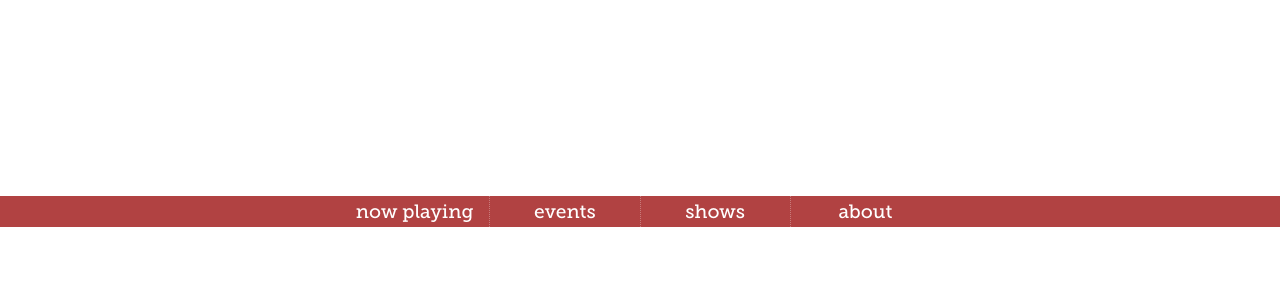
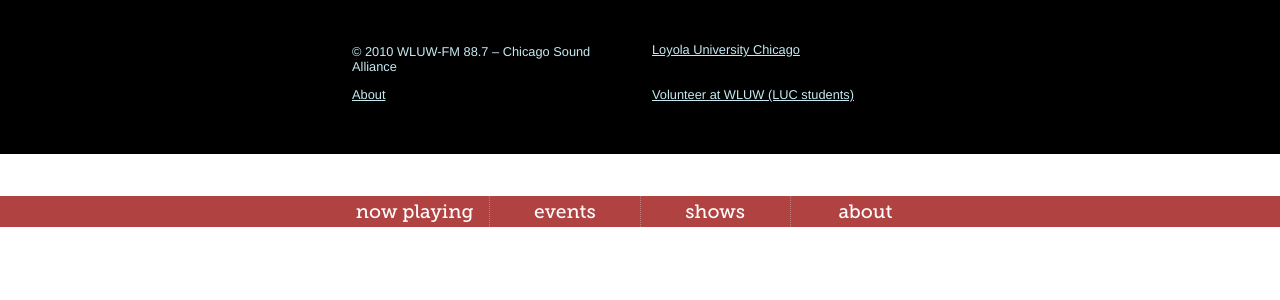
Before and after one commit to chrisdickinson/django-radio-station, a Django app: template wluw/radio/frontend/templates/flatpages/about.html in a window 1280 px wide. Shown: the top 300 px of the page. Run offline with Django 3.2, Linux system fonts and the light colour scheme; the template is opened without the code that fills it, so the values that code supplies are empty; parts of the project's set-up code (start-up, migrations or seed data) failed here and were passed over; some libraries are stand-ins or nearby versions.

Commit message:
add in basic footer

```diff
--- a/wluw/media/css/base.css
+++ b/wluw/media/css/base.css
@@ -16,7 +16,7 @@
 
 body { font-family:"Helvetica Neue", "Helvetica"; font-size:16px; }
 .scene { position:relative; }
-.scene .wrap { width:600px; margin:0pt auto; z-index:2000; position:relative; }
+.wrap { width:600px; margin:0pt auto; z-index:2000; position:relative; }
 
 
 
@@ -83,7 +83,7 @@ h2 a                            { padding:0px 8px; }
 .scene.about .scene-left        { width:400px; height:467px; background:url('../img/train.png') no-repeat; position:absolute; top:20%; left:0px; z-index:1; }
 .scene.about .scene-right       { width:400px; height:467px; background:url('../img/train.png') no-repeat; position:absolute; top:20%; right:0px; z-index:1; }
 
-.scene.about                    { background:#9E1313; padding-top:128px; }
+.scene.about                    { background:#9E1313; padding-top:128px; padding-bottom:128px; }
 
 #content #lhs                   { width:30%; float:left; }
 #content #rhs                   { width:70%; float:left; }
@@ -131,3 +131,9 @@ body #content                   { font-size:0.9em; }
 .wrap ul li .dj                  { font-weight:bold; margin-bottom:10px; }
 .wrap ul li p                    { color:#c6e9f1;  text-shadow:1px 1px 1px rgba(0, 0, 0, 0.2); line-height:1.2em; }
 .wrap ul li h3                   { color:#c6e9f1; }
+
+#footer                         { background:black; color:white; padding:32px 0px; font-size:0.8em;  }
+#footer .wrap ul                { width:100%; overflow:hidden; }
+#footer .wrap ul li             { float:left; margin:0px; padding:0px; width:50%; height:3.5em; border:none; }
+#footer .wrap ul li a           { color:#c6e9f1; padding:12px; display:block;  }
+#footer .wrap ul li p           { padding:12px; display:block; }
--- a/wluw/radio/frontend/templates/base.html
+++ b/wluw/radio/frontend/templates/base.html
@@ -23,6 +23,24 @@
 
         {% block content %}
         {% endblock %}
+        <div id="footer">
+            <div class="wrap">
+                <ul>
+                    <li>
+                        <p>&copy; {% now "Y" %} WLUW-FM 88.7 &ndash; Chicago Sound Alliance</p>
+                    </li>
+                    <li>
+                        <a href="http://luc.edu" rel="nofollow" title="Loyola University Chicago">Loyola University Chicago</a>
+                    </li>
+                    <li>
+                        <a href="/about/" title="About Us">About</a>
+                    </li>
+                    <li>
+                        <a href="/about/" title="Volunteer at WLUW (LUC students)">Volunteer at WLUW (LUC students)</a>
+                    </li>
+                </ul>
+            </div>
+        </div>
     </body>
     <script type="text/javascript" src="http://ajax.googleapis.com/ajax/libs/jquery/1.3.2/jquery.min.js"></script>
     <script type="text/javascript">
```
